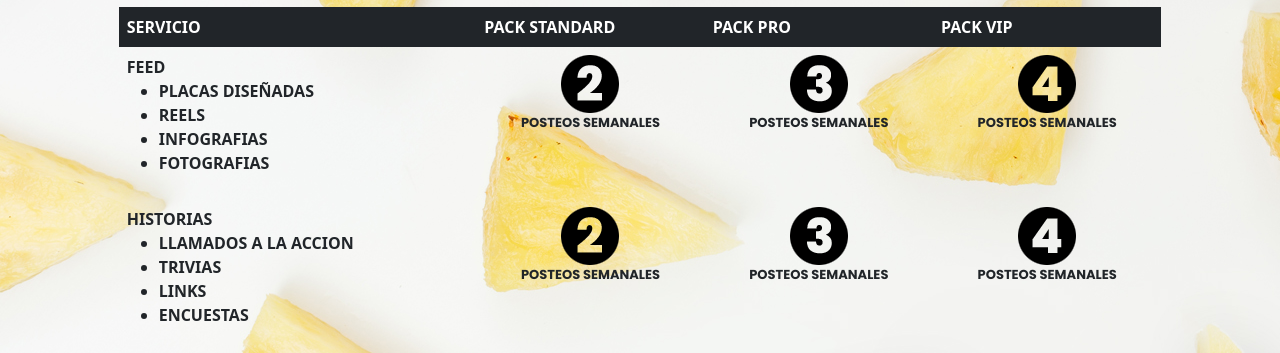
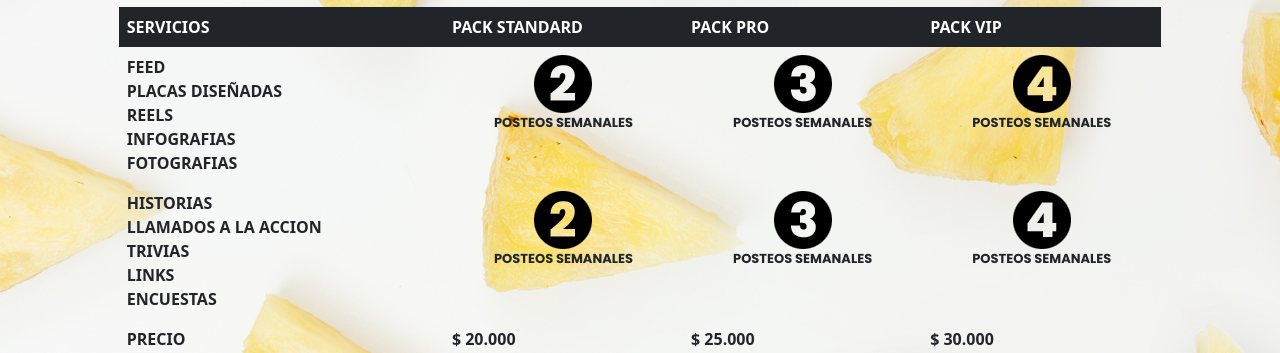
Before and after one commit to Matias-Roces/webdv-project, a plain HTML site: page pages/servicios.html in a window 1280 px wide. Shown: the part 447-800 px from the top of the page. Drawn offline with nearby package versions, Linux system fonts and the light colour scheme.

Commit message:
ADELANTOS CON LA PAGINA SERVICIOS

```diff
--- a/css/style.css
+++ b/css/style.css
@@ -288,5 +288,13 @@ margin: 0.2rem;
     font-family: 'Poppins', sans-serif;
     font-weight: bold;
     font-size:  small;
-    text-align: center;
 }
+.mi-tabla{
+    max-width: 100%;
+}
+.ul-tabla{
+    list-style: none;
+}
+.enfasis{
+    font-weight: bolder;
+}
--- a/pages/servicios.html
+++ b/pages/servicios.html
@@ -63,10 +63,12 @@
             <div class="row">
                 <div class="col-md-10 mx-auto">
                     <h1>FACEBOOK E INSTAGRAM</h1>
-                    <table class="table  table-borderless">
+                </div>
+                <div class="col-md-10 mx-auto">
+                    <table class="table table-borderless mi-tabla tabl">
                         <thead class="table-dark">
                             <tr>
-                                <th scope="col">SERVICIO</th>
+                                <th scope="col">SERVICIOS</th>
                                 <th scope="col">PACK STANDARD</th>
                                 <th scope="col">PACK PRO</th>
                                 <th scope="col">PACK VIP</th>
@@ -75,13 +77,13 @@
                         <tbody>
                             <tr>
                                 <!-- <th scope="row">1</th> -->
-                                <th>FEED
-                                    <ul>
-                                        <li>PLACAS DISEÑADAS</li>
-                                        <li>REELS</li>
-                                        <li>INFOGRAFIAS</li>
-                                        <li>FOTOGRAFIAS</li>
-                                    </ul>
+                                <th>
+
+                                    <div class="enfasis">FEED</div>
+                                    <div>PLACAS DISEÑADAS</div>
+                                    <div>REELS</div>
+                                    <div>INFOGRAFIAS</div>
+                                    <div>FOTOGRAFIAS</div>
                                 </th>
                                 <td>
                                     <div class="miflex">
@@ -103,13 +105,12 @@
                                 </td>
                             </tr>
                             <tr>
-                                <th scope="row">HISTORIAS
-                                    <ul>
-                                        <li>LLAMADOS A LA ACCION</li>
-                                        <li>TRIVIAS</li>
-                                        <li>LINKS</li>
-                                        <li>ENCUESTAS</li>
-                                    </ul>
+                                <th>
+                                    <div class="enfasis">HISTORIAS</div>
+                                    <div>LLAMADOS A LA ACCION</div>
+                                    <div>TRIVIAS</div>
+                                    <div>LINKS</div>
+                                    <div>ENCUESTAS</div>
                                 </th>
                                 <td>
                                     <div class="miflex">
@@ -131,10 +132,10 @@
                                 </td>
                             </tr>
                             <tr>
-                                <th scope="row">PRECIO</th>
-                                <td>Larry the Bird</td>
-                                <td>@twitter</td>
-                                <td>@twitter</td>
+                                <th><div class="enfasis">PRECIO</div></th>
+                                <td class="enfasis">$ 20.000</td>
+                                <td class="enfasis">$ 25.000</td>
+                                <td class="enfasis">$ 30.000</td>
                             </tr>
                         </tbody>
                     </table>
```
